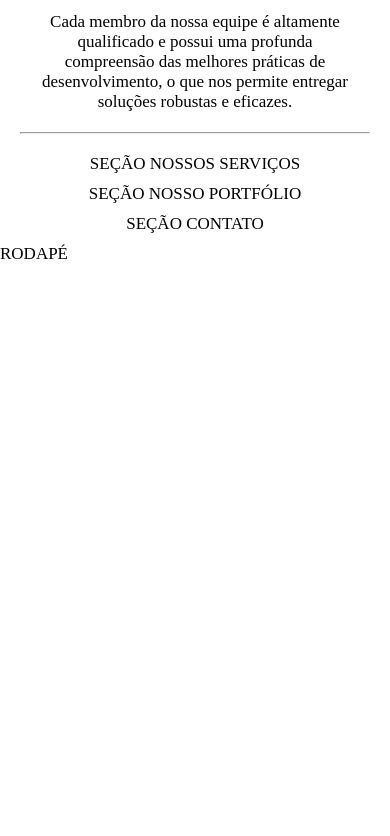
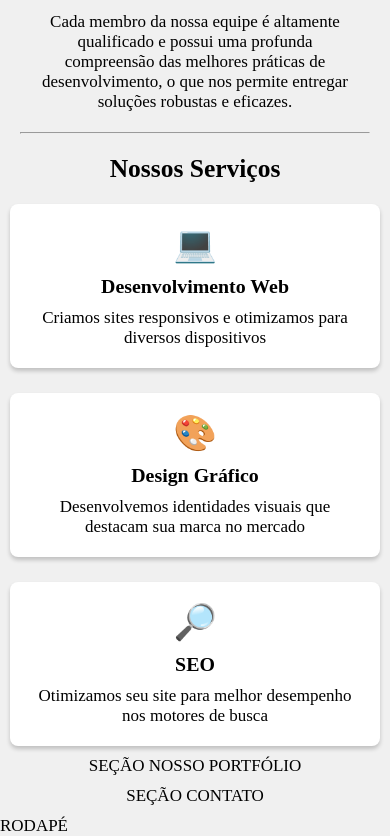
Before and after one commit to SamuelASantos/Agencia-Publicidade, a plain HTML site: page index.html in a window 390 px wide. Shown: the part 827-1663 px from the top of the page. Before the commit the page ends 1091 px from the top, so only its background shows below. Drawn offline with Linux system fonts and the light colour scheme.

Commit message:
Adição de conteúdo e estilos para a seção "Nossos Serviços".
A seção "Nossos Serviços" foi implementada para destacar os principais serviços oferecidos pela agência: Desenvolvimento Web, Design Gráfico e SEO. Cada serviço está representado por um ícone, título e descrição. No CSS, foi adicionado um layout flexível com espaçamento uniforme entre os itens, incluindo responsividade para ajustar a exibição em dispositivos móveis. Estilos adicionais, como sombras e bordas arredondadas, foram aplicados para realçar o design visual.

```diff
--- a/assets/css/style.css
+++ b/assets/css/style.css
@@ -41,6 +41,7 @@ html {
 /* Tamanho padrão da fonte no corpo */
 body {
     font-size: var(--font-size-base);
+    background-color: var(--main-bg-color);
 }
 
 h1 {
@@ -162,8 +163,33 @@ main {
     padding: 0 30px;
 }
 
+.service-area {
+    display: flex;
+    flex-direction: row;
+    gap: 25px;
+}
+
+.service-item {
+    background-color: var(--main-bg-light);
+    padding: var(--spacing-large);
+    border-radius: var(--border-radius);
+    box-shadow: var(--box-shadown);
+}
+
+.service-icon {
+    font-size: 35px;
+}
+
+.service-item h3 {
+    margin: 10px 0;
+}
+
 @media (max-width: 700px) {
     .nav-hide {
         display: none;
     }
+
+    .service-area {
+        flex-direction: column;
+    }
 }
--- a/index.html
+++ b/index.html
@@ -37,7 +37,26 @@
                 práticas de desenvolvimento, o que nos permite entregar soluções robustas e eficazes.</p>
         </section>
         <hr>
-        <section class="service">SEÇÃO NOSSOS SERVIÇOS</section>
+        <section class="service">
+            <h2>Nossos Serviços</h2>
+            <div class="service-area">
+                <div class="service-item">
+                    <div class="service-icon">💻</div>
+                    <h3>Desenvolvimento Web</h3>
+                    <p>Criamos sites responsivos e otimizamos para diversos dispositivos</p>
+                </div>
+                <div class="service-item">
+                    <div class="service-icon">🎨</div>
+                    <h3>Design Gráfico</h3>
+                    <p>Desenvolvemos identidades visuais que destacam sua marca no mercado</p>
+                </div>
+                <div class="service-item">
+                    <div class="service-icon">🔎</div>
+                    <h3>SEO</h3>
+                    <p>Otimizamos seu site para melhor desempenho nos motores de busca</p>
+                </div>
+            </div>
+        </section>
         <section class="portfolio">SEÇÃO NOSSO PORTFÓLIO</section>
         <section class="contact">SEÇÃO CONTATO</section>
     </main>
```
